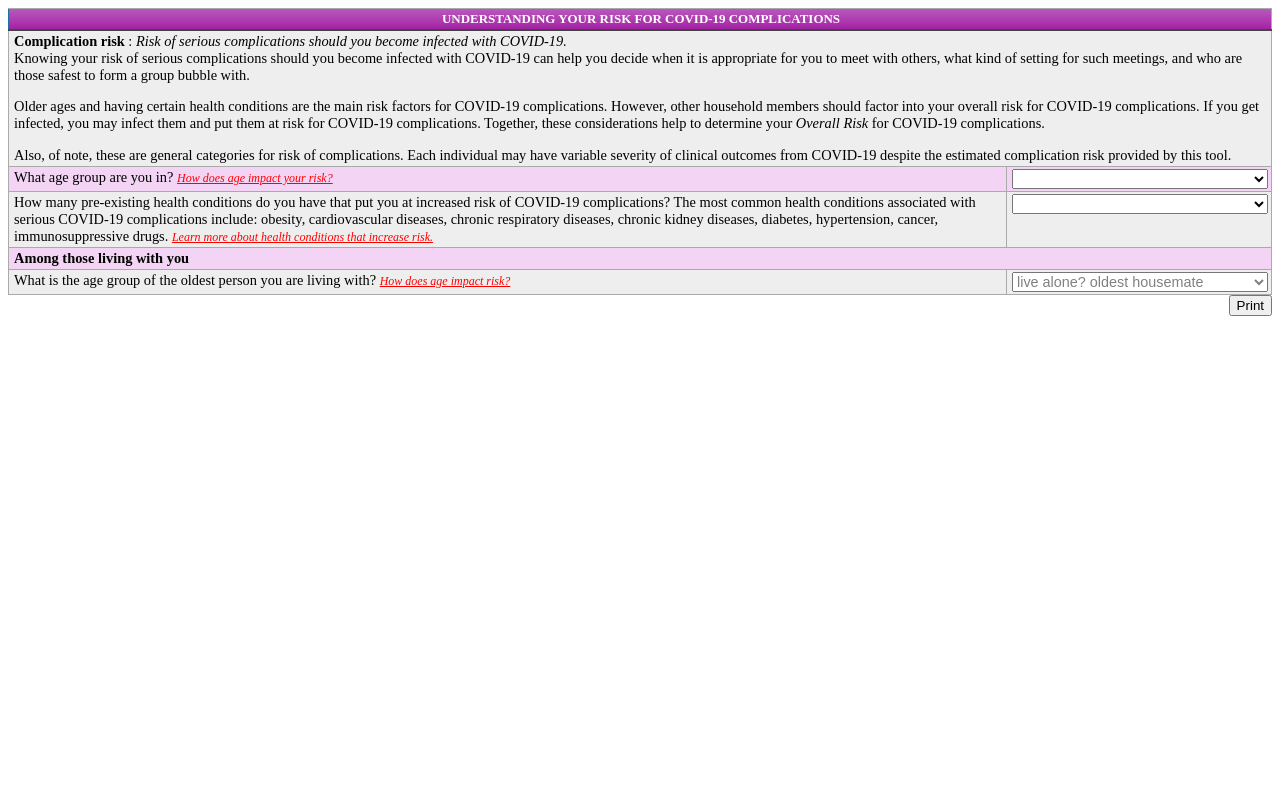
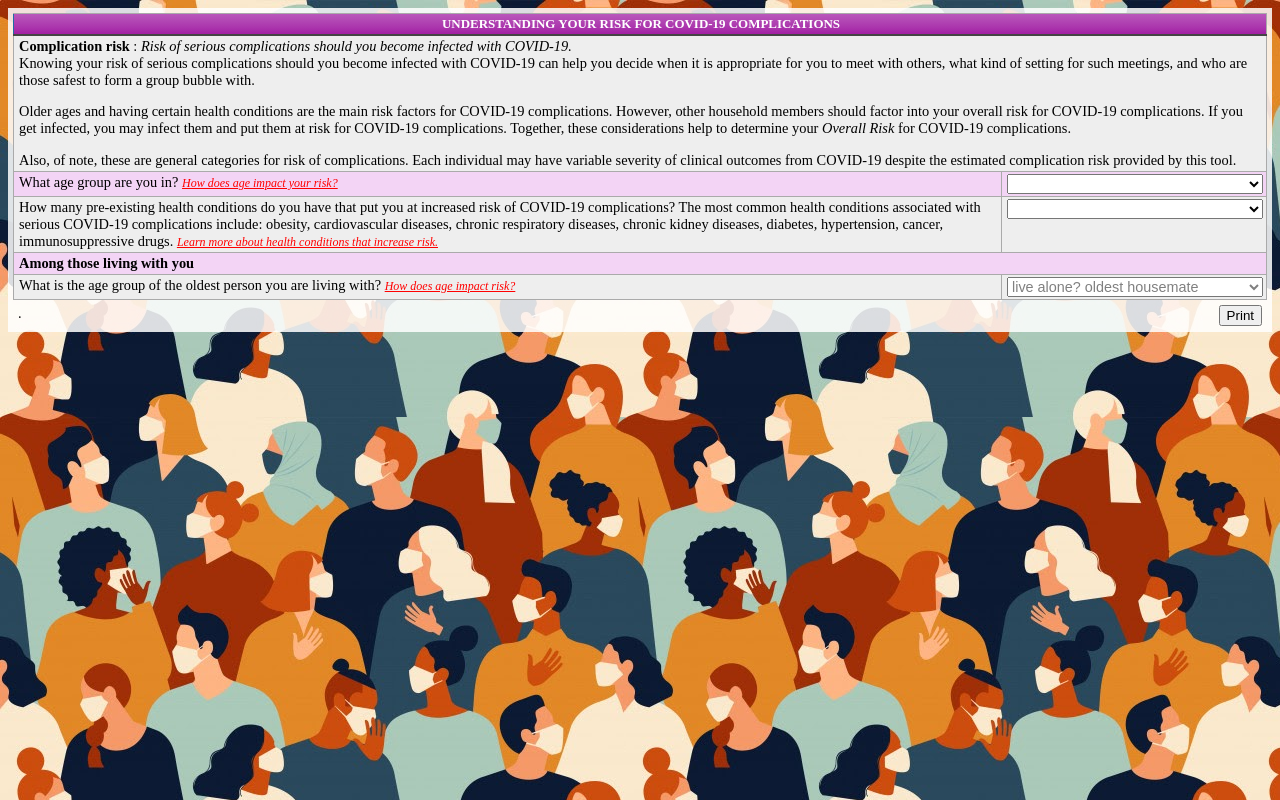
Before and after one commit to dlee1j1/covid, a Vue app in the folder covid/: page / in a window 1280 px wide. Built offline with nearby package versions, Linux system fonts and the light colour scheme.

Commit message:
added background graphics; set he/she to be more specific

```diff
--- a/covid/src/App.vue
+++ b/covid/src/App.vue
@@ -39,8 +39,9 @@
     </InfectionRisk>
 
     <div style="float:right;">
-        <button type="button" onclick="print()" >Print</button>
+        <button type="button" onclick="print()" style="margin:5px">Print</button>
     </div>
+    <div style="margin:5px"> . </div>
   </form>
 </template>
 
@@ -170,6 +171,16 @@ table {
   border-collapse: collapse;
 }
 
+body {
+  background-image: url("assets/social.jpg");
+  background-repeat: repeat;
+}
+
+form {
+  background-color: rgba(255,255,255, 0.85); /* Black w/opacity/see-through */
+  padding: 5px;
+}
+
 
 @media screen and (max-width: 70em) and (min-device-width: 1024px){
   body {
--- a/covid/src/components/HouseholdMember.vue
+++ b/covid/src/components/HouseholdMember.vue
@@ -21,7 +21,7 @@
     </tr>
     <tr>
       <td>
-        When meeting with other people indoor, does he/she maintain social
+        When meeting with other people indoor, does {{identifier("he/she")}} maintain social
         distance (at least 6 feet)?
         <more>
           Maintaining social distance reduces the risk of COVID-19 transmission.
@@ -42,7 +42,7 @@
     </tr>
     <tr>
       <td>
-        When meeting with other people indoor, does he/she use a face mask?
+        When meeting with other people indoor, does {{identifier("he/she")}} use a face mask?
         <more>
           Use of a face mask reduces the risk of COVID-19 transmission. We
           assigned a score of 0.5 when face masks were always used, a score of
@@ -94,7 +94,7 @@ export default Vue.extend({
       this.score = this.mem.score();
       this.$emit("updatescore");
     },
-    identifier() {
+    identifier(def) {
       if (this.mem.name) {
         return this.mem.name;
       }
@@ -102,6 +102,7 @@ export default Vue.extend({
       if (rel && rel != "other") {
         return `your ${rel}`;
       }
+      if (def) { return def }
       return `housemate ${this.mem.index + 1} of ${this.memberscount}`;
     },
   },
```
